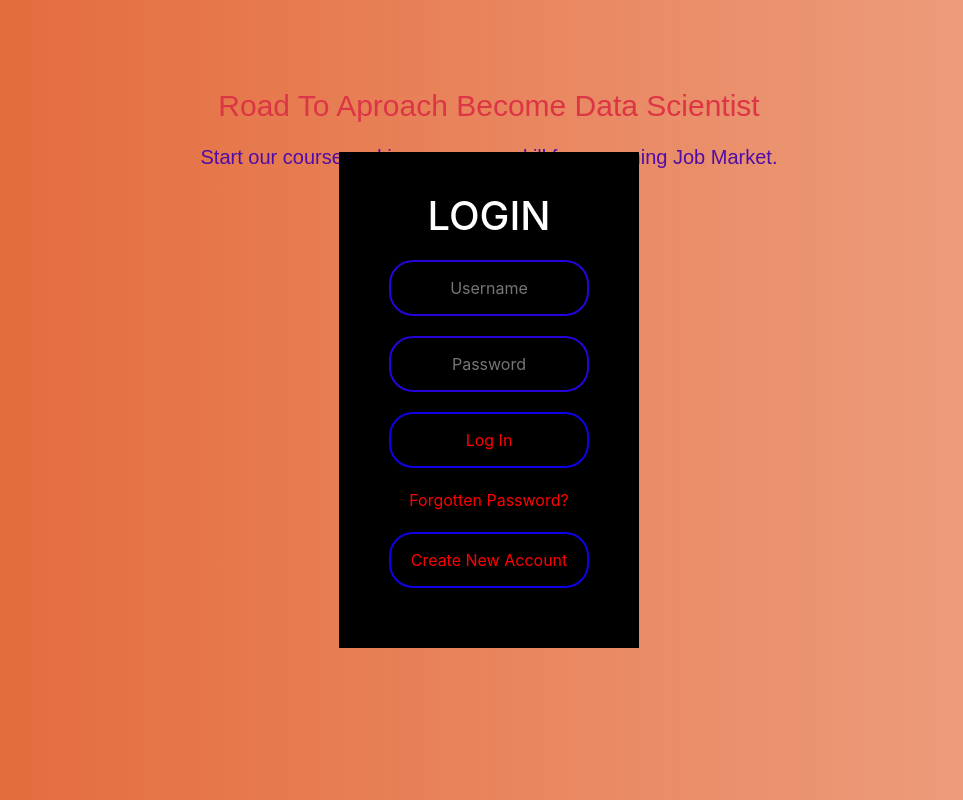
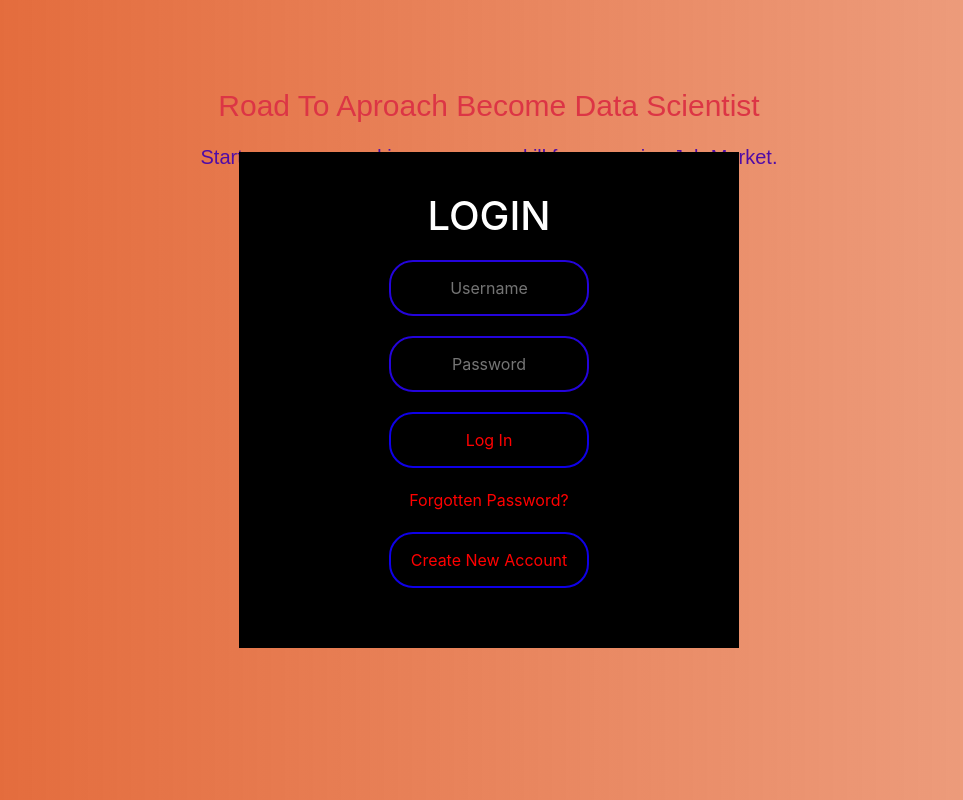
Before and after one commit to Hridoy2000/E-Learning-Website, a PHP site: page / in a window 1280 px wide. Shown: the whole page, without its empty margins (151-1114 px from the left). Run offline with PHP 8.4, Linux system fonts and the light colour scheme; some libraries are stand-ins or nearby versions.

Commit message:
Update width Value

```diff
--- a/style.css
+++ b/style.css
@@ -28,7 +28,7 @@ body{
     padding-top: 10px ;
 }
 .box{
-    width: 300px;
+    width: 500px;
     padding: 40px;
     position: absolute;
     top: 50%;
```
